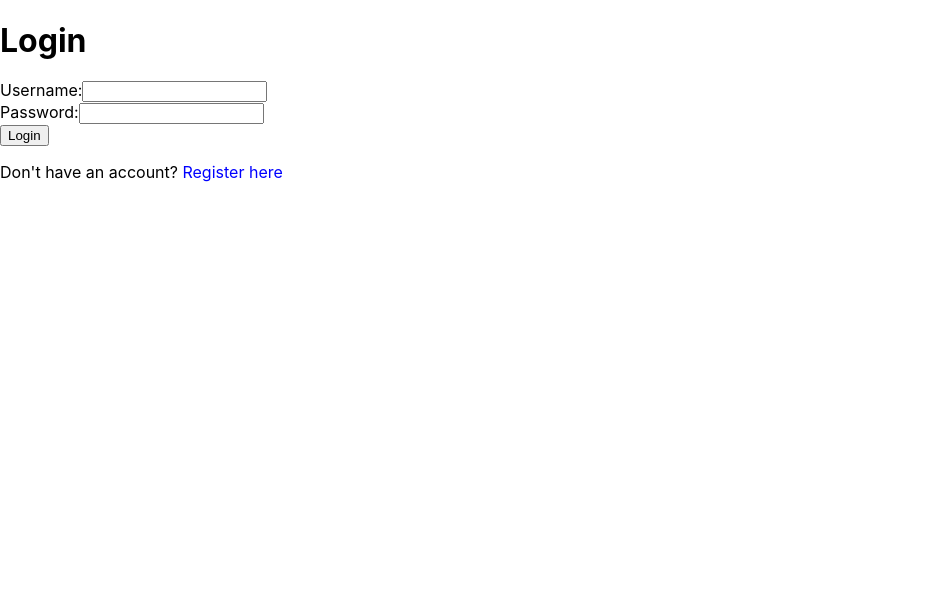
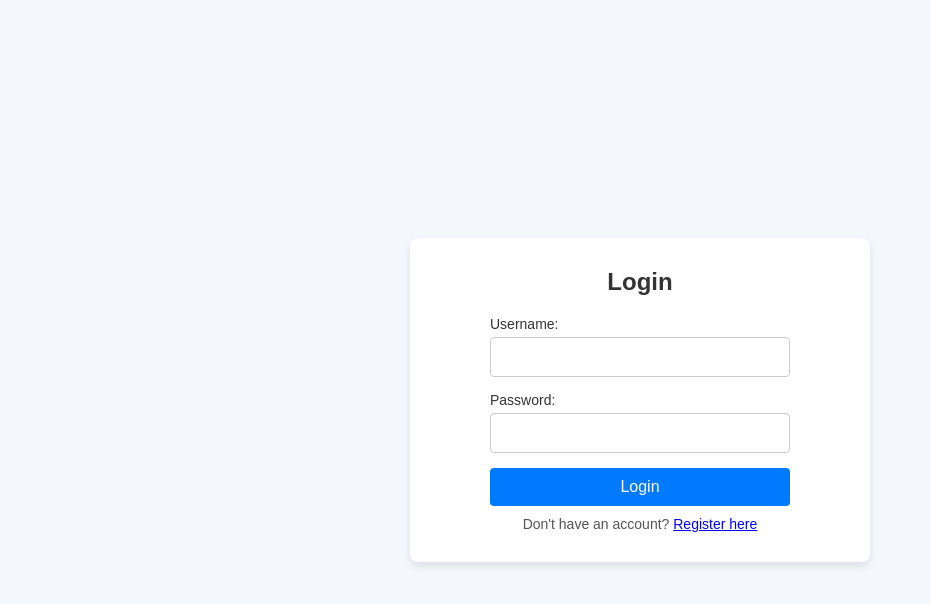
Before and after one commit to HikaruKurusu/tiktactoe-deploy, a React (Create React App) app: page / in a window 1280 px wide. Shown: the top 604 px of the page, without its empty margins (0-931 px from the left). Built offline with nearby package versions, Linux system fonts and the light colour scheme.

Commit message:
fixed login

```diff
--- a/src/LoginPage/Login.css
+++ b/src/LoginPage/Login.css
@@ -0,0 +1,111 @@
+/* General Reset */
+.login * {
+    margin: 0;
+    padding: 0;
+    box-sizing: border-box;
+  }
+
+  /* Body Styles */
+  body {
+    font-family: Arial, sans-serif;
+    background-color: #f4f7fc;
+    display: flex;
+    justify-content: center;
+    align-items: center;
+    height: 100vh;
+    margin: 0; /* Ensure no extra margin on the body */
+  }
+
+  /* Login Container */
+  .login {
+    background-color: white;
+    padding: 30px;
+    border-radius: 8px;
+    box-shadow: 0 4px 8px rgba(0, 0, 0, 0.1);
+    width: 400px;
+    max-width: 700px;
+    text-align: center;
+    display: flex;
+    flex-direction: column;
+    align-items: center;
+  }
+
+  /* Login Header */
+  .login h1 {
+    font-size: 24px;
+    color: #333;
+    margin-bottom: 20px;
+  }
+
+  /* Form Group */
+  .login .form-group {
+    margin-bottom: 15px;
+    text-align: left;
+    width: 100%; /* Ensure the form groups take up the full width */
+  }
+
+  .login .form-group label {
+    font-size: 14px;
+    color: #333;
+    display: block;
+    margin-bottom: 5px;
+  }
+
+  .login .form-group input {
+    width: 100%;
+    padding: 10px;
+    font-size: 16px;
+    border: 1px solid #ccc;
+    border-radius: 4px;
+    outline: none;
+    width: 300px;
+  }
+
+  .login .form-group input:focus {
+    border-color: #66afe9;
+  }
+
+  /* Submit Button */
+  .login button {
+    width: 100%;
+    padding: 10px;
+    background-color: #007bff;
+    color: white;
+    border: none;
+    border-radius: 4px;
+    font-size: 16px;
+    cursor: pointer;
+    transition: background-color 0.3s ease;
+  }
+
+  .login button:hover {
+    background-color: #0056b3;
+  }
+
+  /* Switch between Register and Login */
+  .login p {
+    margin-top: 10px;
+    font-size: 14px;
+    color: #555;
+  }
+
+  .login span {
+    color: #007bff;
+    cursor: pointer;
+    text-decoration: underline;
+  }
+
+  .login span:hover {
+    color: #0056b3;
+  }
+
+  /* Error/Success Message */
+  .login p.message {
+    margin-top: 15px;
+    font-size: 14px;
+    color: green;
+  }
+
+  .login p.message.error {
+    color: red;
+  }
```
